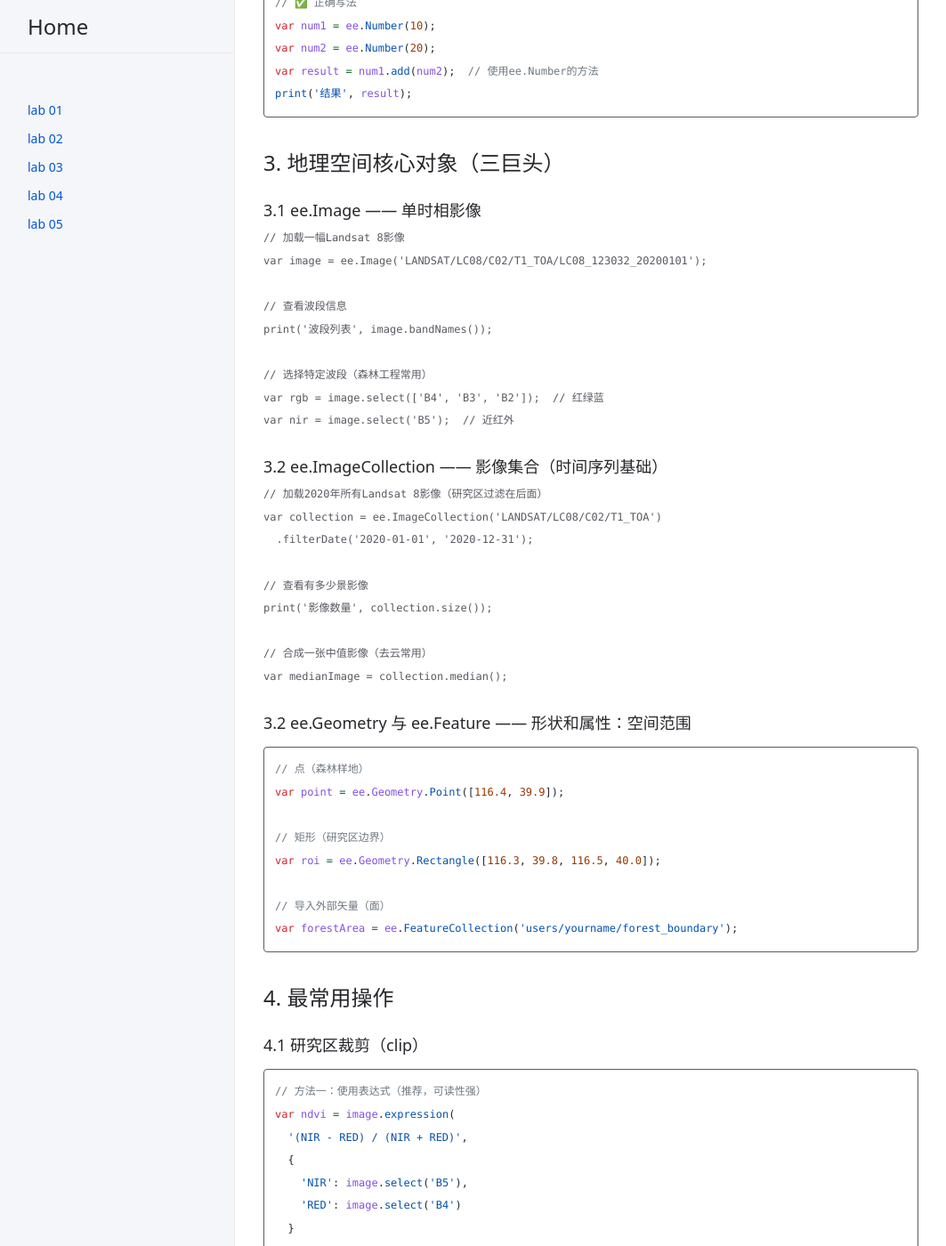
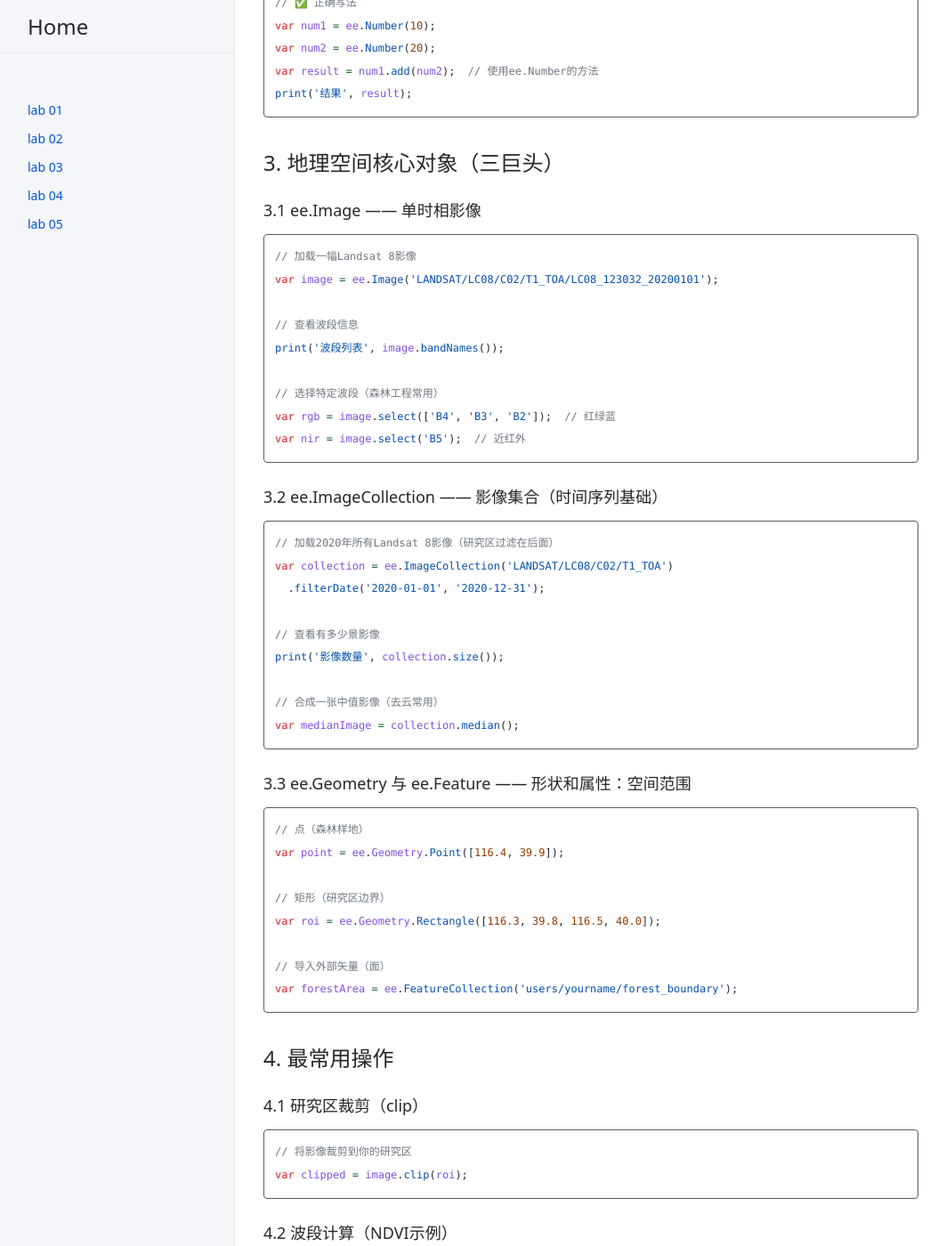
Before and after one commit to ptsch1979/gee, a Jekyll site: the page built from lab01.md, in a window 1280 px wide and 1400 px high, scrolled down 1411 px. Shown: the whole window at 89% size, without its empty margins (108-1171 px from the left). Built offline with Jekyll 4.4.1, drawn with Linux system fonts in a browser that asks for light colours; cached includes are drawn as plain includes; some of the changed text lies outside the part shown.

Commit message:
Update lab01.md

````diff
--- a/lab01.md
+++ b/lab01.md
@@ -56,7 +56,7 @@ print('结果', result);
 ## 3. 地理空间核心对象（三巨头）
 ### 3.1 ee.Image —— 单时相影像
 
-```javascipt
+```javascript
 // 加载一幅Landsat 8影像
 var image = ee.Image('LANDSAT/LC08/C02/T1_TOA/LC08_123032_20200101');
 
@@ -70,7 +70,7 @@ var nir = image.select('B5');  // 近红外
 
 ### 3.2 ee.ImageCollection —— 影像集合（时间序列基础）
 
-```javascipt
+```javascript
 // 加载2020年所有Landsat 8影像（研究区过滤在后面）
 var collection = ee.ImageCollection('LANDSAT/LC08/C02/T1_TOA')
   .filterDate('2020-01-01', '2020-12-31');
@@ -82,7 +82,7 @@ print('影像数量', collection.size());
 var medianImage = collection.median();
 ```
 
-### 3.2 ee.Geometry 与 ee.Feature —— 形状和属性：空间范围
+### 3.3 ee.Geometry 与 ee.Feature —— 形状和属性：空间范围
 
 ```javascript
 // 点（森林样地）
@@ -98,17 +98,8 @@ var forestArea = ee.FeatureCollection('users/yourname/forest_boundary');
 ## 4. 最常用操作
 ### 4.1 研究区裁剪（clip）
 ```javascript
-// 方法一：使用表达式（推荐，可读性强）
-var ndvi = image.expression(
-  '(NIR - RED) / (NIR + RED)',
-  {
-    'NIR': image.select('B5'),
-    'RED': image.select('B4')
-  }
-);
-
-// 方法二：使用normalizedDifference（更简洁，Landsat专用）
-var ndvi2 = image.normalizedDifference(['B5', 'B4']);
+// 将影像裁剪到你的研究区
+var clipped = image.clip(roi);
 ```
 
 ### 4.2 波段计算（NDVI示例）
@@ -204,3 +195,39 @@ Map.addLayer(______, ______, 'Composite');
 Map.addLayer(______, {min: -1, max: 1, palette: ['______']}, 'NDVI');
 Map.addLayer(______, {min: -1, max: 1, palette: ['______']}, 'EVI');
 ```
+
+填充参考：
+```javascript
+// 1. 研究区（先在地图上画一个多边形，导入为 table，或直接画 roi）
+var roi = table.geometry(); // 或者 ee.Geometry.Rectangle([...])
+
+// 2. 日期和云量
+var collection = ee.ImageCollection('LANDSAT/LC08/C02/T1_TOA')
+  .filterDate('2020-06-01', '2020-09-30')  // 生长季
+  .filter(ee.Filter.lt('CLOUD_COVER', 10)); // 小于10%
+
+// 3. 中值合成
+var composite = collection.median();
+
+// 4. 裁剪研究区
+var compositeClip = composite.clip(roi);
+
+// 5. 计算NDVI（基于裁剪后的影像）
+var ndvi = compositeClip.normalizedDifference(['B5', 'B4']);
+
+// 6. 计算EVI（显式传入波段）
+var evi = compositeClip.expression(
+  '2.5 * (NIR - RED) / (NIR + 6*RED - 7.5*BLUE + 1)',
+  {
+    'NIR': compositeClip.select('B5'),
+    'RED': compositeClip.select('B4'),
+    'BLUE': compositeClip.select('B2')
+  }
+);
+
+// 7. 可视化（别忘了先把地图中心对准研究区）
+Map.centerObject(roi, 10);
+Map.addLayer(compositeClip, {bands: ['B5', 'B4', 'B3'], min: 0, max: 0.3}, 'Composite');
+Map.addLayer(ndvi, {min: -1, max: 1, palette: ['blue', 'white', 'green']}, 'NDVI');
+Map.addLayer(evi, {min: -1, max: 1, palette: ['brown', 'yellow', 'darkgreen']}, 'EVI');
+```
````
Also changed, not shown: other parts of lab01.md (+2 -2 lines).
